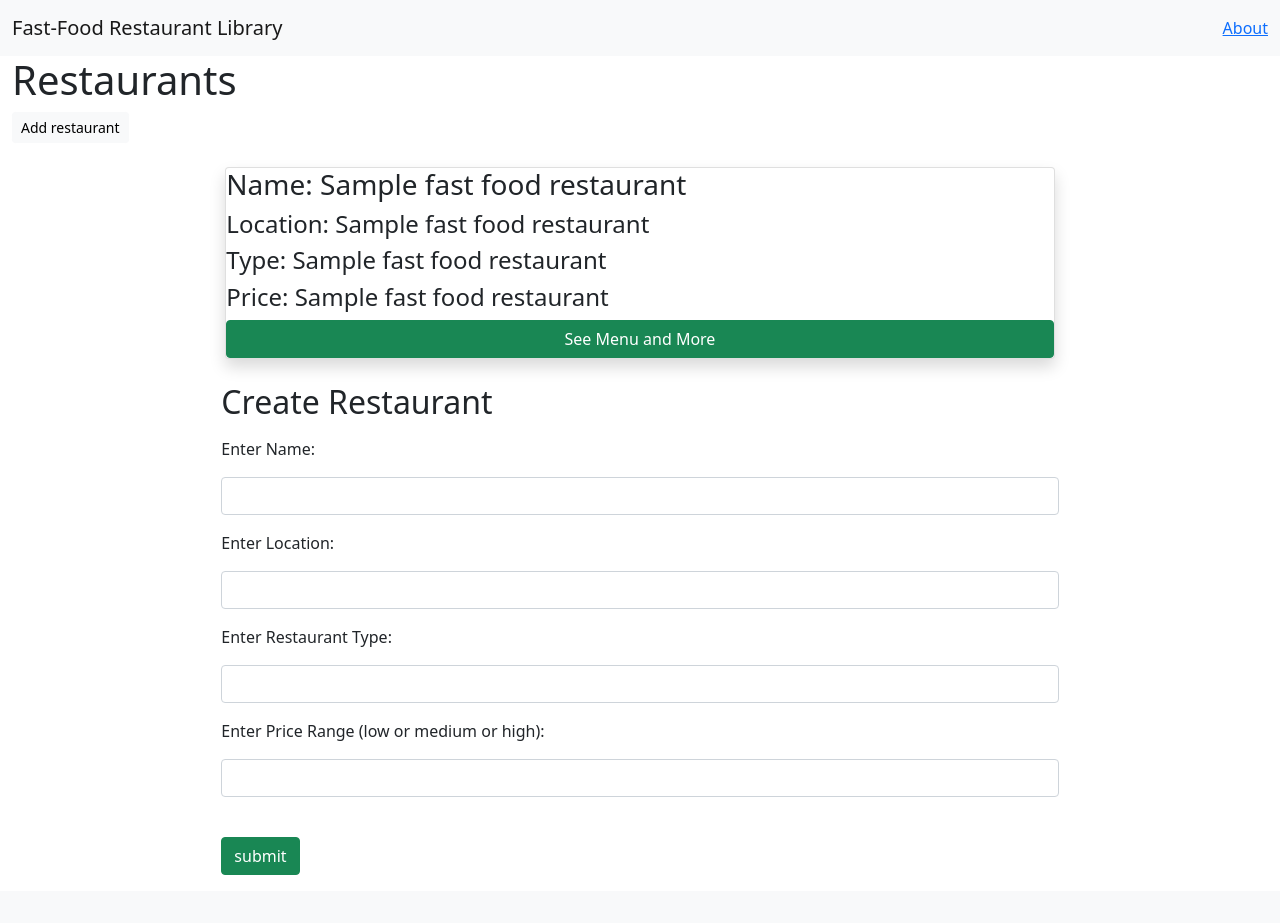
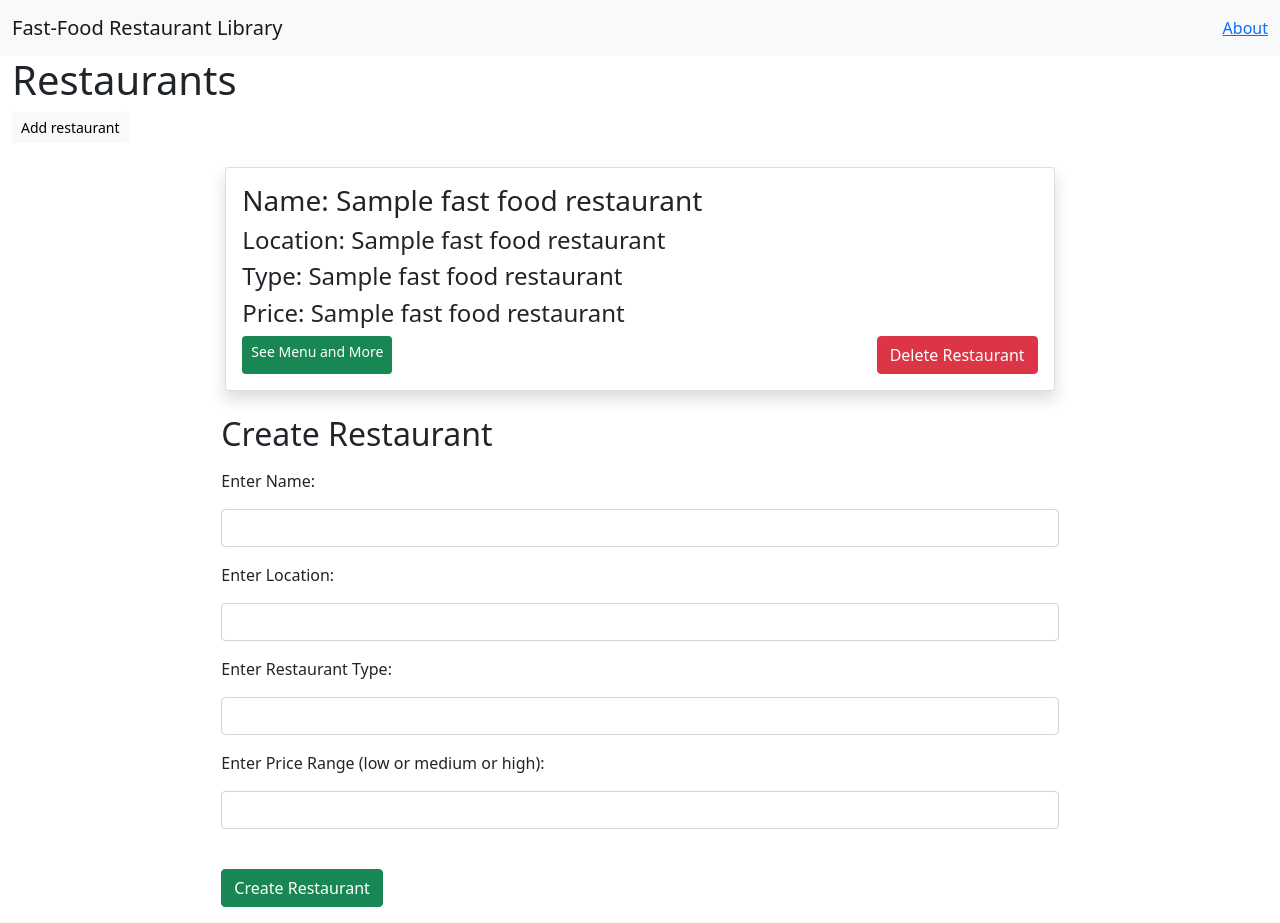
Before and after one commit to iamTanTan/Fast-Food-Restaurant-Library, a Flask app: page / in a window 1280 px wide. Before the commit the page ends 875 px from the top, so only its background shows below. Run offline with Flask 2, Linux system fonts and the light colour scheme; a database or web service that is not in the repository returns one stand-in record (values such as "Sample title"); some libraries are stand-ins or nearby versions.

Commit message:
add delete for restaurant

```diff
--- a/application/app.py
+++ b/application/app.py
@@ -74,6 +74,22 @@ def create_restaurant():
 
     return redirect('/')
 
+# post route to delete a restaurant
+@app.route('/delete_restaurant', methods=['POST'])
+def delete_restaurant():
+    if request.method == 'POST':
+        id = request.form['id']
+        print(id)
+        conn = get_db_connection()
+        cur = conn.cursor()
+        cur.execute('DELETE FROM fast_food_restaurant WHERE id = %s', (id,))
+        cur.close()
+        conn.close()
+
+    return redirect('/')
+
+
+
 
 
 if __name__ == '__main__':
--- a/application/templates/index.html
+++ b/application/templates/index.html
@@ -5,16 +5,28 @@
 <div class="row justify-content-center">
     <div class="col-lg-8">
         <div class="restaurants card shadow my-4">
+            <div class="card-body">
                 <h3>Name: {{r[1]}}</h3>
                 <h4>Location: {{r[2]}}</h4>
                 <h4>Type: {{r[3]}}</h4>
                 <h4>Price: {{r[4]}}</h4>
+                <div class="d-flex justify-content-between">
                     <a
-                class="btn btn-block btn-success"
+                        class="btn btn-sm btn-success"
                         href="./restaurant/{{r[0]}}/menus"
                     >
                         See Menu and More
                     </a>
+                    <form action="./delete_restaurant" method="post">
+                        <input name="id" value="{{r[0]}}" type="hidden" />
+                        <input
+                            class="btn btn-danger"
+                            type="submit"
+                            value="Delete Restaurant"
+                        />
+                    </form>
+                </div>
+            </div>
         </div>
     </div>
 </div>
@@ -40,7 +52,11 @@
         <p>Enter Price Range (low or medium or high):</p>
         <p><input type="text" name="price" class="form-control" /></p>
         <p>
-            <input type="submit" value="submit" class="btn btn-success mt-4" />
+            <input
+                type="submit"
+                value="Create Restaurant"
+                class="btn btn-success mt-4"
+            />
         </p>
     </form>
 </div>
```
Lines whose indentation alone changed are shown as unchanged.
